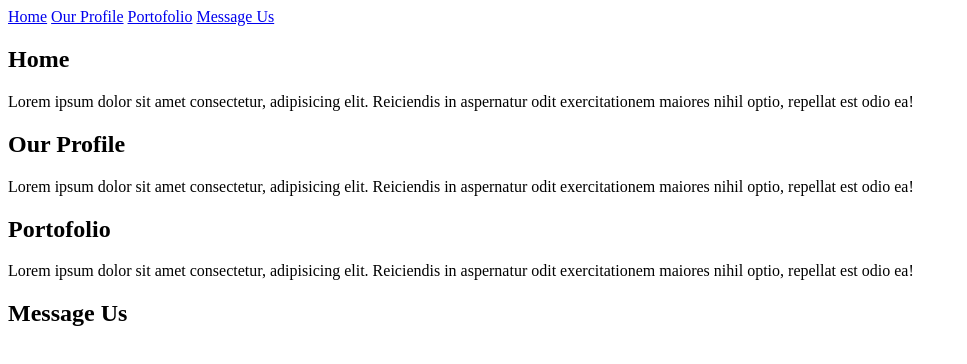
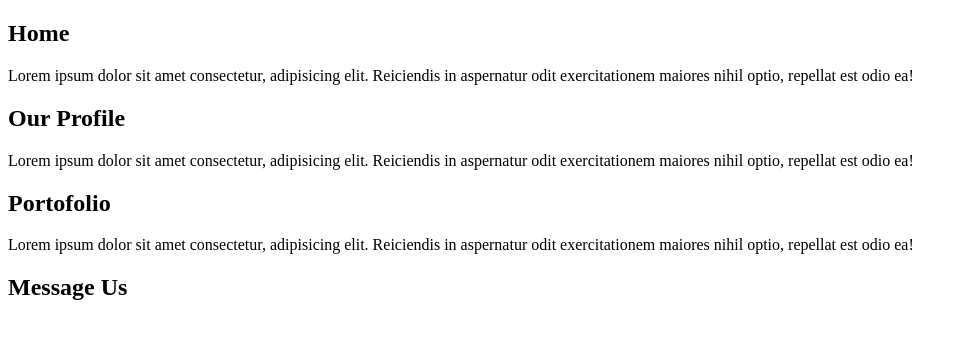
Before and after one commit to revou-fundamental-course/07-apr-25-PUALINGGI8100, a plain HTML site: page index.html in a window 1280 px wide. Shown: the whole page, without its empty margins (0-967 px from the left). Drawn offline with Linux system fonts and the light colour scheme.

Commit message:
cek, menghapus navigasi

```diff
--- a/index.html
+++ b/index.html
@@ -12,12 +12,7 @@
         <!-- LOGO -->
         <span class=""></span>
         <!-- Navigasi -->
-         <nav>
-            <a href="#">Home</a>
-            <a href="#">Our Profile</a>
-            <a href="#">Portofolio</a>
-            <a href="#">Message Us</a>
-         </nav>
+
     </header>
 
     <main>
```
